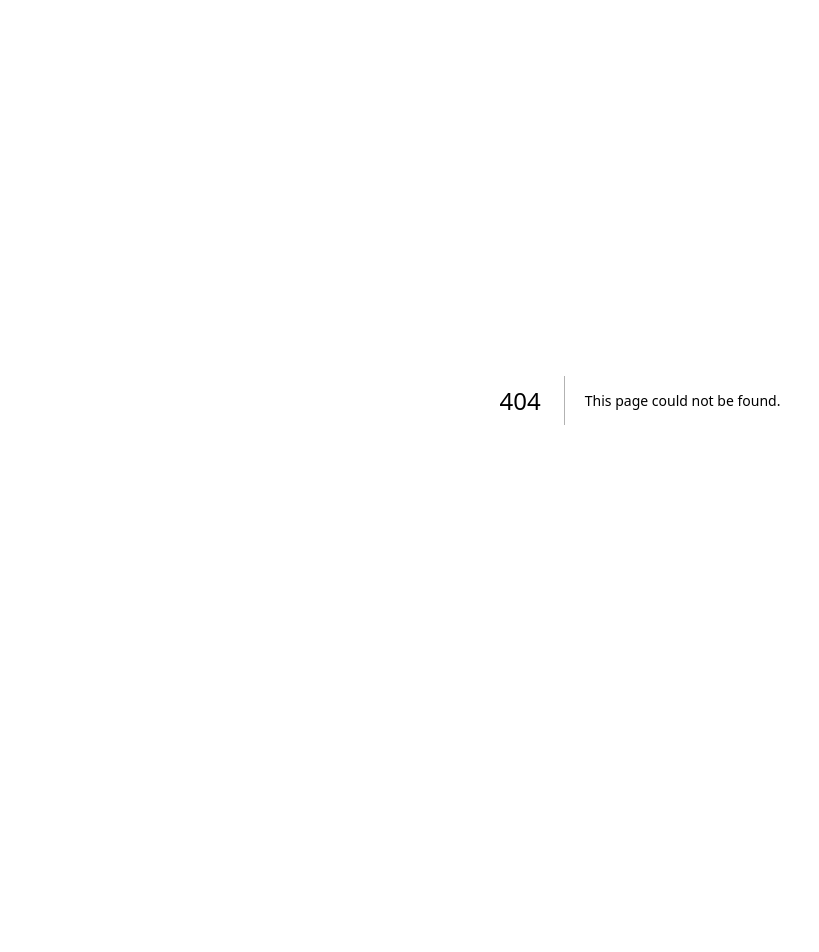
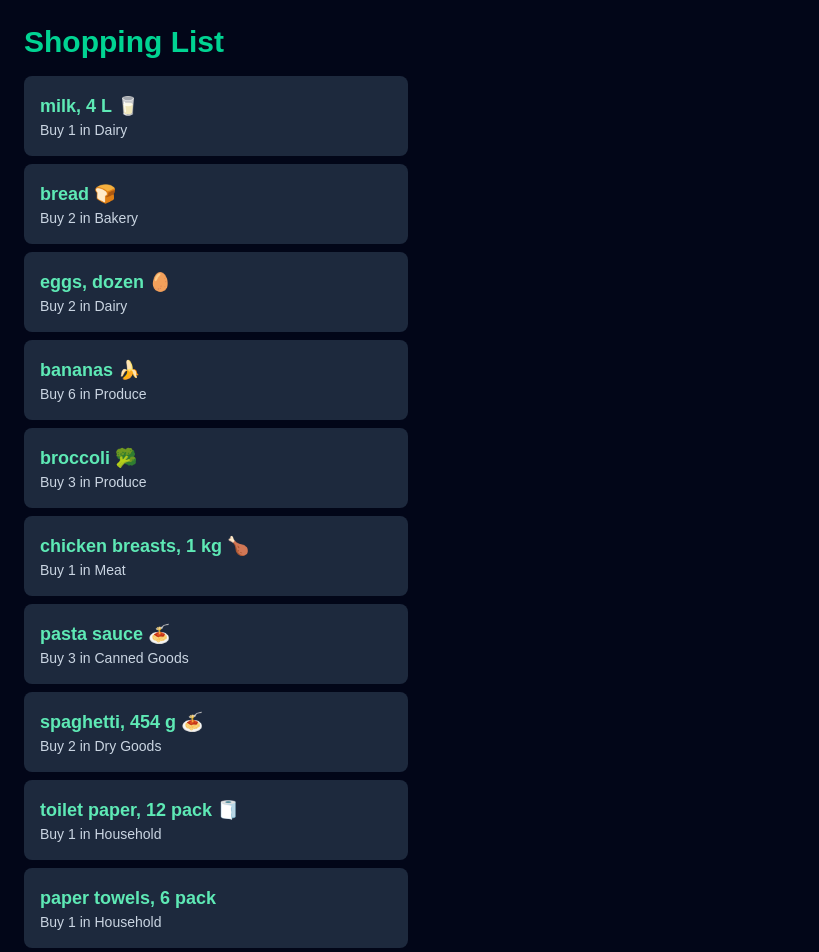
Before and after one commit to kevinsaji99/cprg306-assignments, a Next.js app: page /week-6 in a window 1280 px wide. Before the commit this address had no page. Shown: the top 952 px of the page, without its empty margins (0-819 px from the left). Before the commit the page ends 800 px from the top, so only its background shows below. Built offline with nearby package versions, Linux system fonts and the light colour scheme.

Commit message:
week6
created the week 6 files

```diff
--- /dev/null
+++ b/app/week-6/item-list.js
@@ -0,0 +1,85 @@
+import Item from "./item";
+
+export default function ItemList() {
+const item1 = {
+  name: "milk, 4 L 🥛",
+  quantity: 1,
+  category: "dairy",
+};
+
+const item2 = {
+  name: "bread 🍞",
+  quantity: 2,
+  category: "bakery",
+};
+
+const item3 = {
+  name: "eggs, dozen 🥚",
+  quantity: 2,
+  category: "dairy",
+};
+
+const item4 = {
+  name: "bananas 🍌",
+  quantity: 6,
+  category: "produce",
+};
+
+const item5 = {
+  name: "broccoli 🥦",
+  quantity: 3,
+  category: "produce",
+};
+
+const item6 = {
+  name: "chicken breasts, 1 kg 🍗",
+  quantity: 1,
+  category: "meat",
+};
+
+const item7 = {
+  name: "pasta sauce 🍝",
+  quantity: 3,
+  category: "canned goods",
+};
+
+const item8 = {
+  name: "spaghetti, 454 g 🍝",
+  quantity: 2,
+  category: "dry goods",
+};
+
+const item9 = {
+  name: "toilet paper, 12 pack 🧻",
+  quantity: 1,
+  category: "household",
+};
+
+const item10 = {
+  name: "paper towels, 6 pack",
+  quantity: 1,
+  category: "household",
+};
+
+const item11 = {
+  name: "dish soap 🍽️",
+  quantity: 1,
+  category: "household",
+};
+
+const item12 = {
+  name: "hand soap 🧼",
+  quantity: 4,
+  category: "household",
+};
+
+const items = [item1, item2, item3, item4, item5, item6, item7, item8, item9, item10, item11, item12];
+
+return(
+    <ul>
+        {items.map((item) => (
+            <Item key={item.name} name={item.name} quantity={item.quantity} category={item.category} />
+        ))}
+    </ul>
+ );
+}
--- /dev/null
+++ b/app/week-6/item.js
@@ -0,0 +1,8 @@
+export default function Item({name, quantity, category}) {
+  return (
+    <li className="p-4 m-2 max-w-sm bg-slate-800 rounded-lg border-1-4 border-emerald-500">
+        <h2 className="text-lg font-bold text-emerald-300">{name}</h2>
+        <p className="text-sm text-slate-300"> Buy {quantity} in <span className="capitalize">{category}</span></p>
+    </li>
+  );
+}
--- /dev/null
+++ b/app/week-6/page.js
@@ -0,0 +1,11 @@
+import ItemList from "./item-list";
+
+export default function Page() {
+    return(
+        < main className="min-h-screen bg-slate-950 p-4">
+            <h1 className="text-3xl font-bold text-emerald-400 m-2 mb-4">Shopping List</h1>
+            <ItemList />
+        </main>
+
+        );
+}
```
